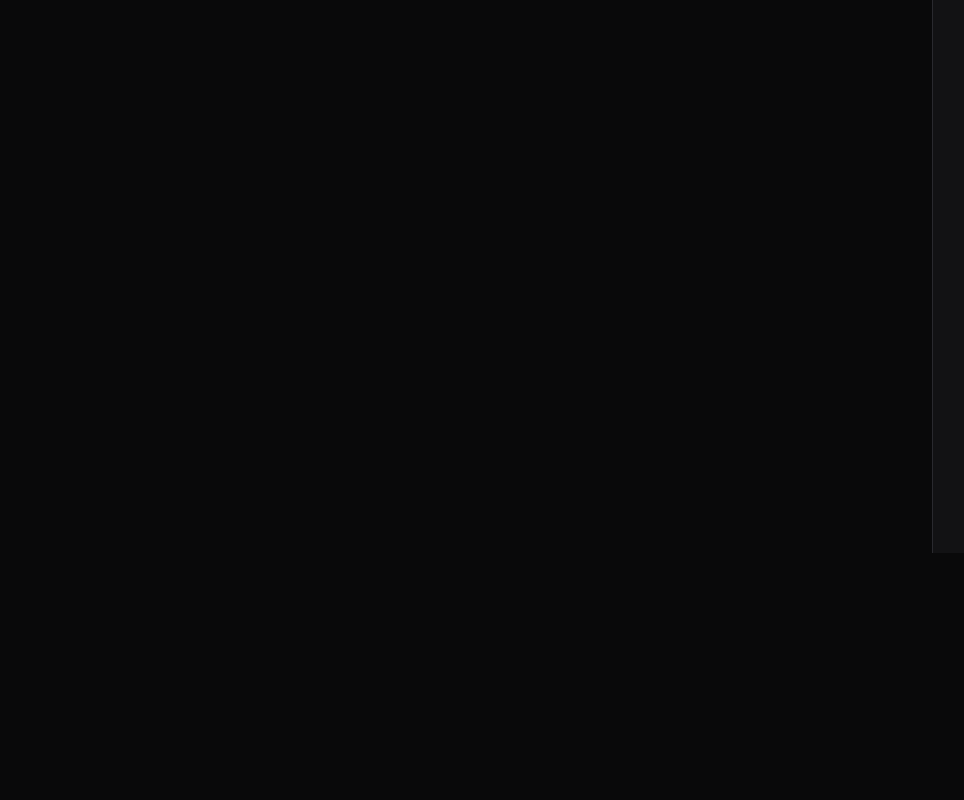
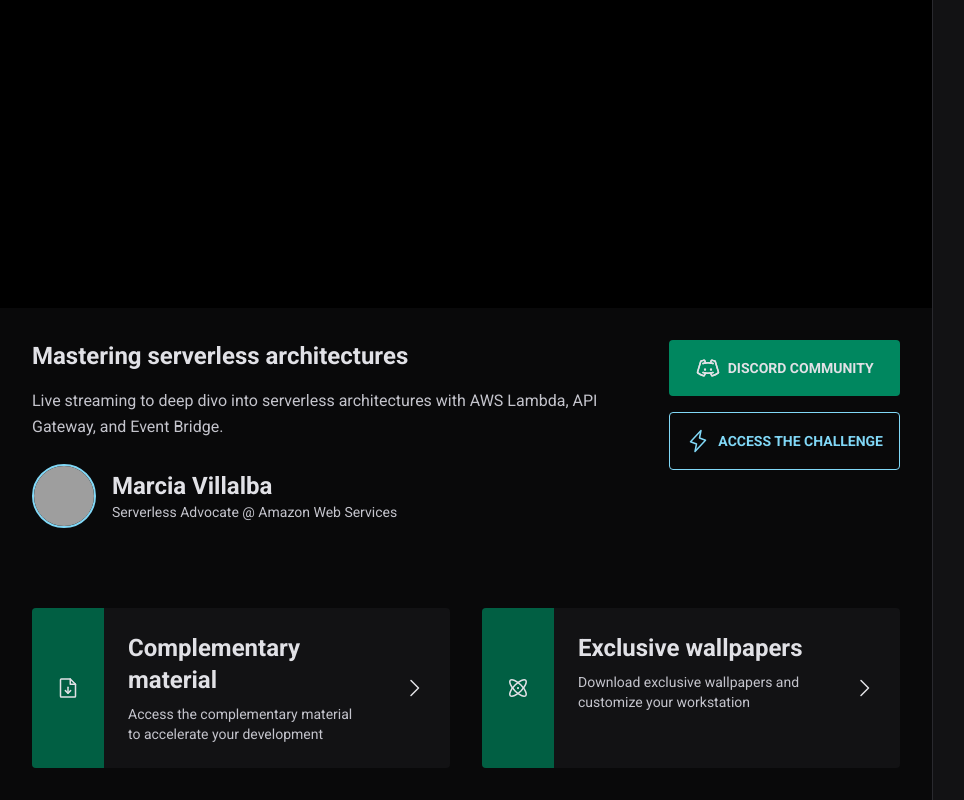
Before and after one commit to eduardo3g/event-platform, a React (Vite) app: page / in a window 1280 px wide. Shown: the part 247-1047 px from the top of the page, without its empty margins (0-964 px from the left). Before the commit the page ends 800 px from the top, so only its background shows below. Built offline with nearby package versions, Linux system fonts and the light colour scheme; no server answers; grey boxes are pictures that could not be loaded.

Commit message:
style: create the Video component initial structure

```diff
--- a/src/components/Video.tsx
+++ b/src/components/Video.tsx
@@ -1,3 +1,108 @@
+import {
+  DiscordLogo,
+  Lightning,
+  FileArrowDown,
+  CaretRight,
+  Atom,
+} from "phosphor-react";
+
 export function Video() {
-  return <div className="flex-1">Video</div>;
+  return (
+    <div className="flex-1">
+      <div className="bg-black flex justify-center">
+        <div className="h-full w-full max-w-[1100px] max-h-[60vh] aspect-video"></div>
+      </div>
+
+      <div className="p-8 max-w-[1100px] mx-auto">
+        <div className="flex items-start gap-16">
+          <div className="flex-1">
+            <h1 className="text-2xl font-bold">
+              Mastering serverless architectures
+            </h1>
+            <p className="mt-4 text-gray-200 leading-relaxed">
+              Live streaming to deep divo into serverless architectures with AWS
+              Lambda, API Gateway, and Event Bridge.
+            </p>
+
+            <div className="flex items-center gap-4 mt-6">
+              <img
+                src="https://avatars.githubusercontent.com/u/7993283?v=4"
+                alt="Teacher avatar"
+                className="h-16 w-16 rounded-full border-2 border-blue-500"
+              />
+
+              <div className="leading-relaxed">
+                <strong className="text-2xl font-bold block">
+                  Marcia Villalba
+                </strong>
+                <span className="text-gray-200 text-sm block">
+                  Serverless Advocate @ Amazon Web Services
+                </span>
+              </div>
+            </div>
+          </div>
+
+          <div className="flex flex-col gap-4">
+            <a
+              href="#"
+              className="p-4 text-sm bg-green-500 flex items-center rounded font-bold uppercase gap-2 justify-center
+              hover:bg-green-700 transition-colors"
+            >
+              <DiscordLogo size={24} />
+              Discord community
+            </a>
+
+            <a
+              href="#"
+              className="p-4 text-sm border border-blue-500 text-blue-500 flex items-center rounded font-bold
+              uppercase gap-2 justify-center hover:bg-blue-500 hover:text-gray-900 transition-colors"
+            >
+              <Lightning size={24} />
+              Access the challenge
+            </a>
+          </div>
+        </div>
+
+        <div className="gap-8 mt-20 grid grid-cols-2">
+          <a
+            href="#"
+            className="bg-gray-700 rounded overflow-hidden flex items-stretch gap-6
+            hover:bg-gray-600 transition-colors"
+          >
+            <div className="bg-green-700 h-full p-6 flex items-center">
+              <FileArrowDown size={24} />
+            </div>
+            <div className="py-6 leading-relaxed">
+              <strong className="text-2xl">Complementary material</strong>
+              <p className="text-sm text-gray-200 mt-2">
+                Access the complementary material to accelerate your development
+              </p>
+            </div>
+            <div className="h=full p-6 flex items-center">
+              <CaretRight size={24} />
+            </div>
+          </a>
+
+          <a
+            href="#"
+            className="bg-gray-700 rounded overflow-hidden flex items-stretch gap-6
+            hover:bg-gray-600 transition-colors"
+          >
+            <div className="bg-green-700 h-full p-6 flex items-center">
+              <Atom size={24} />
+            </div>
+            <div className="py-6 leading-relaxed">
+              <strong className="text-2xl">Exclusive wallpapers</strong>
+              <p className="text-sm text-gray-200 mt-2">
+                Download exclusive wallpapers and customize your workstation
+              </p>
+            </div>
+            <div className="h=full p-6 flex items-center">
+              <CaretRight size={24} />
+            </div>
+          </a>
+        </div>
+      </div>
+    </div>
+  );
 }
```
